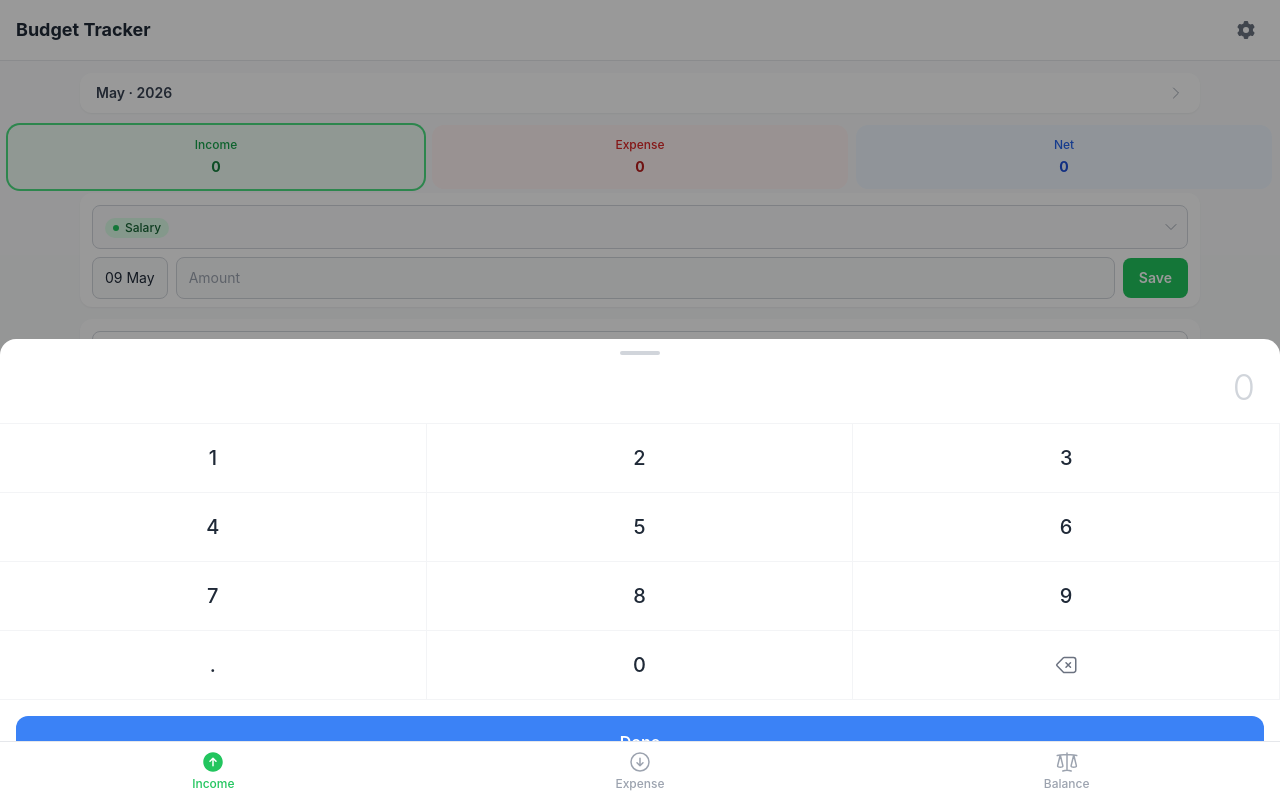
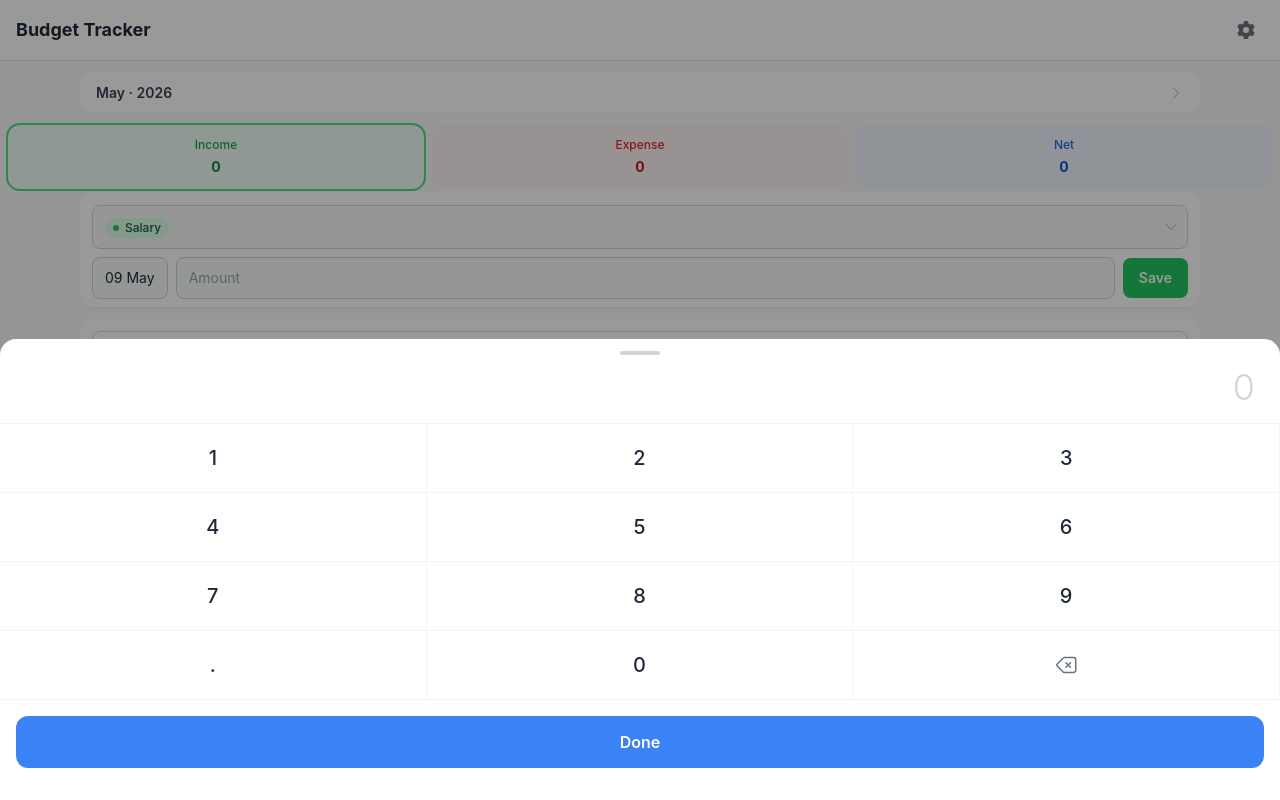
Before and after one commit to pphein/budget-tracker, a React (Create React App) app: page / in a window 1280 px wide. Both pictures are taken after a click on the button "Amount". Built offline with nearby package versions, Linux system fonts and the light colour scheme.

Commit message:
change ui for bottom bar

```diff
--- a/src/components/Filter.js
+++ b/src/components/Filter.js
@@ -53,7 +53,7 @@ const Filter = ({ tags, allTags, selectedTags, setSelectedTags }) => {
 
       {/* Bottom-sheet modal */}
       {open && (
-        <div className="fixed inset-0 z-40 flex items-center justify-center px-4">
+        <div className="fixed inset-0 z-50 flex items-center justify-center px-4">
           {/* Backdrop */}
           <div className="absolute inset-0 bg-black/40" onClick={handleClose} />
 
--- a/src/components/NumPad.js
+++ b/src/components/NumPad.js
@@ -43,7 +43,7 @@ const NumPad = ({ value, onChange, placeholder = 'Amount' }) => {
 
       {/* NumPad sheet */}
       {open && (
-        <div className="fixed inset-0 z-40 flex flex-col justify-end">
+        <div className="fixed inset-0 z-50 flex flex-col justify-end">
           {/* Backdrop */}
           <div className="absolute inset-0 bg-black/40" onClick={() => setOpen(false)} />
 
--- a/src/components/RecordList.js
+++ b/src/components/RecordList.js
@@ -182,7 +182,7 @@ const RecordList = ({ type, records, allTags, handleDeleteTransaction, handleEdi
 
       {/* Row action bottom-sheet (all screen sizes) */}
       {activeRecord && (
-        <div className="fixed inset-0 z-40 flex flex-col justify-end">
+        <div className="fixed inset-0 z-50 flex flex-col justify-end">
           {/* Backdrop */}
           <div className="absolute inset-0 bg-black/40" onClick={() => setActiveRecord(null)} />
 
--- a/src/components/TagSelect.js
+++ b/src/components/TagSelect.js
@@ -38,7 +38,7 @@ const TagSelect = ({ tags, value, onChange, placeholder = 'Select a tag…' }) =
 
       {/* Bottom-sheet modal */}
       {open && (
-        <div className="fixed inset-0 z-40 flex items-center justify-center px-4">
+        <div className="fixed inset-0 z-50 flex items-center justify-center px-4">
           {/* Backdrop */}
           <div
             className="absolute inset-0 bg-black/40"
```
